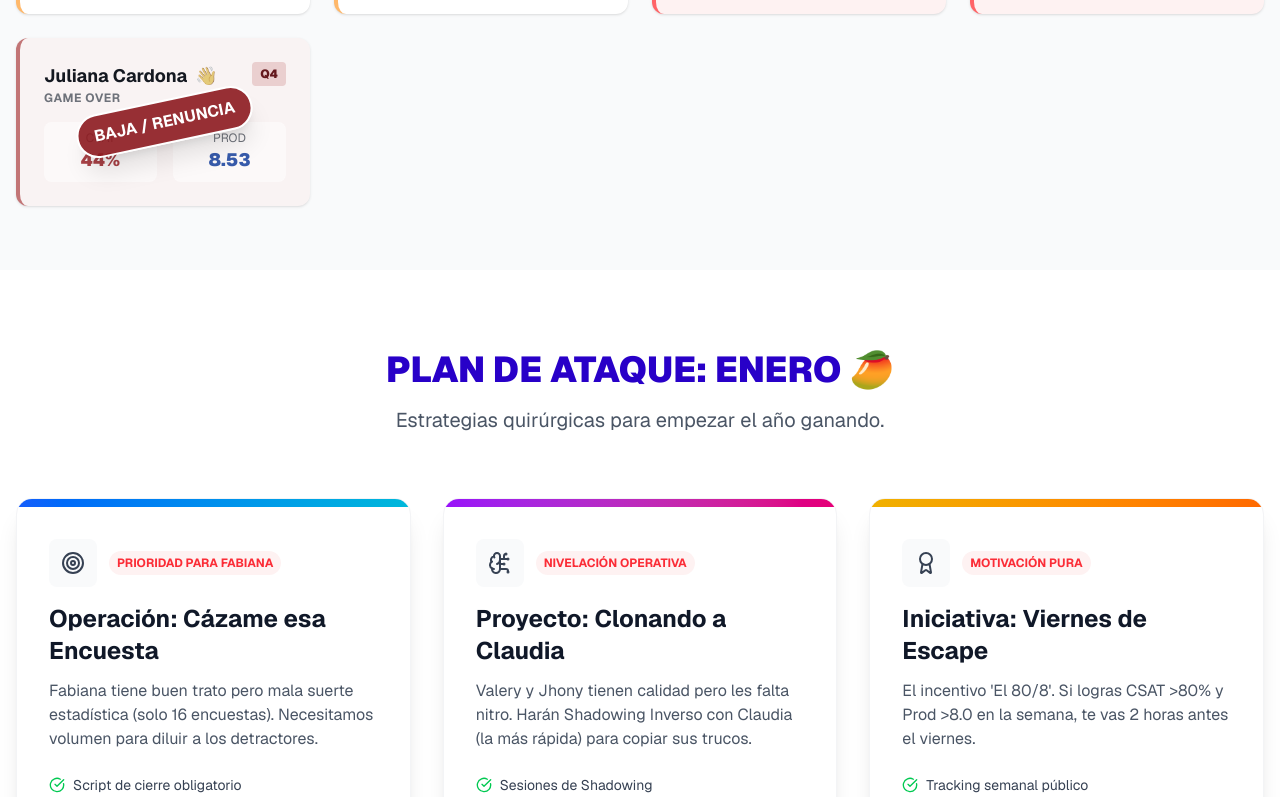
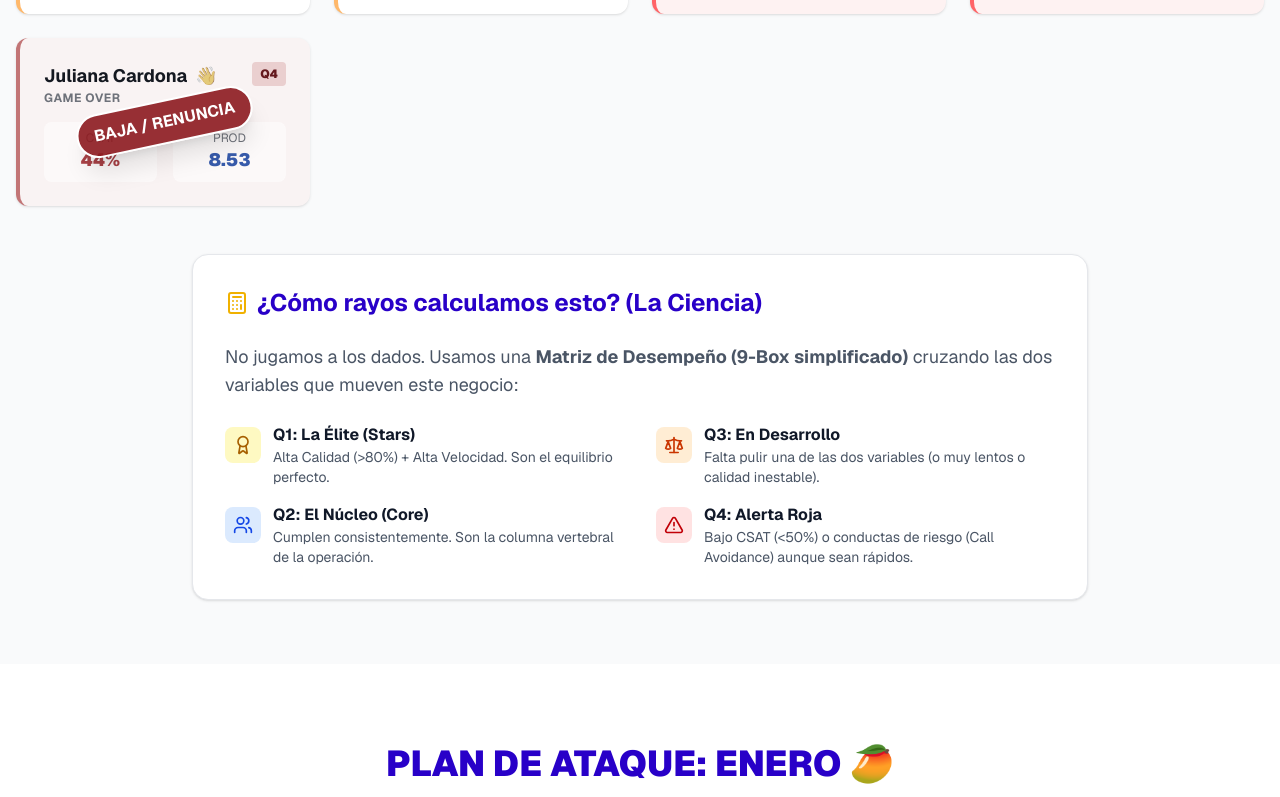
Before and after one commit to cjotasM/Prueba-TL, a Next.js app: page / in a window 1280 px wide. Shown: the part 2236-3033 px from the top of the page. Built offline with nearby package versions, Linux system fonts and the light colour scheme.

Commit message:
Fix: Cuartiles

```diff
--- a/src/app/components/KonectaOperationsLanding.tsx
+++ b/src/app/components/KonectaOperationsLanding.tsx
@@ -5,13 +5,13 @@ import { motion, useScroll, useTransform, AnimatePresence } from 'framer-motion'
 import {
   ChevronDown, Users, Target, TrendingUp, Clock,
   ArrowRight, AlertTriangle, CheckCircle,
-  Award, Zap, BrainCircuit, HeartHandshake, UserX, RotateCw
+  Award, Zap, BrainCircuit, HeartHandshake, UserX, RotateCw, Calculator, Scale
 } from 'lucide-react'
 import Image from 'next/image'
 import MangoBlanco from '../../img/MangoBlanco.png'
 import LogoKonectaBlanco from '../../img/Konecta_Logo_RGB_White.png'
 
-// --- NUEVAS INTERFACES PARA EL EFECTO FLIP ---
+// --- INTERFACES ---
 interface StatDataPoint {
   number: string
   label: string
@@ -60,7 +60,6 @@ interface ActionPlan {
 const KonectaOperationsLanding = () => {
   const [selectedPlan, setSelectedPlan] = useState<ActionPlan | null>(null)
   const [isModalOpen, setIsModalOpen] = useState(false)
-  // Estado para controlar qué tarjetas están volteadas individualmente
   const [flippedCards, setFlippedCards] = useState<{[key: number]: boolean}>({})
 
   const { scrollY } = useScroll()
@@ -70,7 +69,7 @@ const KonectaOperationsLanding = () => {
     setFlippedCards(prev => ({...prev, [index]: !prev[index]}))
   }
 
-  // DATOS ACTUALIZADOS: NOVIEMBRE VS DICIEMBRE
+  // DATOS: NOVIEMBRE VS DICIEMBRE
   const flippableStats: FlippableStat[] = [
     {
       icon: HeartHandshake,
@@ -94,25 +93,22 @@ const KonectaOperationsLanding = () => {
     }
   ]
 
-  // AGENTES ORGANIZADOS POR CUARTILES
+  // AGENTES
   const agents: AgentProfile[] = [
     // Q1 - The Stars
     { name: "Claudia Ardila", role: "The MVP", csat: "84%", prod: "9.79", quartile: "Q1", status: "active", badge: "👑" },
     { name: "Salomé Jaramillo", role: "Quality Queen", csat: "92%", prod: "6.68", quartile: "Q1", status: "active", badge: "🌟" },
     { name: "Sara Polo", role: "Consistency", csat: "85%", prod: "6.90", quartile: "Q1", status: "active" },
     { name: "Juan José Marin", role: "High Performer", csat: "83%", prod: "7.62", quartile: "Q1", status: "active" },
-
-    // Q2 - The Backbone
+    // Q2
     { name: "Rosa Tuberquia", role: "Solid Player", csat: "83%", prod: "7.06", quartile: "Q2", status: "active" },
     { name: "Jhony Morales", role: "Rising Star", csat: "75%", prod: "6.67", quartile: "Q2", status: "active" },
     { name: "Kelly Londoño", role: "Solid Player", csat: "70%", prod: "7.66", quartile: "Q2", status: "active" },
-
-    // Q3 - The Opportunity
+    // Q3
     { name: "Natalia Vásquez", role: "Developing", csat: "67%", prod: "6.97", quartile: "Q3", status: "active" },
     { name: "Luisa Zapata", role: "Developing", csat: "64%", prod: "7.25", quartile: "Q3", status: "active" },
     { name: "Alva Blanquicett", role: "Developing", csat: "58%", prod: "7.10", quartile: "Q3", status: "active" },
-
-    // Q4 - The Novel (Drama)
+    // Q4
     { name: "Fabiana Ríos", role: "Statistical Victim", csat: "44%", prod: "8.69", quartile: "Q4", status: "risk", badge: "📉" },
     { name: "Valery Álvarez", role: "Needs Speed", csat: "87%", prod: "5.83", quartile: "Q4", status: "risk", badge: "🐢" },
     { name: "Juliana Cardona", role: "Game Over", csat: "44%", prod: "8.53", quartile: "Q4", status: "terminated", badge: "👋" },
@@ -243,7 +239,7 @@ La receta: Capacitación, Látigo con cariño (metas diarias) y sacar las manzan
     document.body.removeChild(element)
   }
 
-  // Componente interno para la cara de la tarjeta
+  // Componente interno para las caras de la tarjeta
   const StatCardFace = ({ data, icon: Icon, isBack = false }: { data: StatDataPoint, icon: React.ElementType, isBack?: boolean }) => (
     <div className={`absolute inset-0 h-full w-full rounded-2xl p-6 flex flex-col justify-between shadow-xl border-t-4 ${getStatusColor(data.status)} ${isBack ? 'bg-white' : 'bg-gray-50'}`}
          style={{ backfaceVisibility: 'hidden', transform: isBack ? 'rotateY(180deg)' : 'rotateY(0deg)' }}>
@@ -341,18 +337,13 @@ La receta: Capacitación, Látigo con cariño (metas diarias) y sacar las manzan
             {flippableStats.map((stat, idx) => {
               const isFlipped = flippedCards[idx] || false;
               return (
-                // Contenedor con perspectiva
                 <div key={idx} className="perspective-1000 h-full cursor-pointer group" onClick={() => toggleFlip(idx)}>
-                  {/* Elemento interno que rota */}
                   <motion.div
                     className="relative w-full h-full transform-style-3d transition-transform duration-700"
                     animate={{ rotateY: isFlipped ? 180 : 0 }}
                     transition={{ type: "spring", stiffness: 260, damping: 20 }}
                   >
-                    {/* Cara Frontal (Noviembre) */}
                     <StatCardFace data={stat.nov} icon={stat.icon} />
-
-                    {/* Cara Trasera (Diciembre) */}
                     <StatCardFace data={stat.dec} icon={stat.icon} isBack={true} />
                   </motion.div>
                 </div>
@@ -408,7 +399,7 @@ La receta: Capacitación, Látigo con cariño (metas diarias) y sacar las manzan
         <div className="max-w-7xl mx-auto px-4">
           <h2 className="text-4xl font-black text-center text-[#2800c8] mb-12">EL SALÓN DE LA FAMA (Y LA NOVELA)</h2>
 
-          <div className="grid grid-cols-1 md:grid-cols-2 lg:grid-cols-4 gap-6">
+          <div className="grid grid-cols-1 md:grid-cols-2 lg:grid-cols-4 gap-6 mb-12">
             {agents.map((agent, idx) => (
               <motion.div
                 key={idx}
@@ -456,6 +447,55 @@ La receta: Capacitación, Látigo con cariño (metas diarias) y sacar las manzan
               </motion.div>
             ))}
           </div>
+
+          {/* --- EXPLICACIÓN DE CÁLCULO --- */}
+          <motion.div
+            initial={{ opacity: 0, y: 20 }}
+            whileInView={{ opacity: 1, y: 0 }}
+            className="bg-white rounded-2xl p-8 border border-gray-200 shadow-sm max-w-4xl mx-auto"
+          >
+             <h3 className="text-2xl font-bold text-[#2800c8] mb-6 flex items-center gap-2">
+                <Calculator className="text-yellow-500"/> ¿Cómo rayos calculamos esto? (La Ciencia)
+             </h3>
+             <p className="text-gray-600 mb-6 text-lg">
+                No jugamos a los dados. Usamos una <strong>Matriz de Desempeño (9-Box simplificado)</strong> cruzando las dos variables que mueven este negocio:
+             </p>
+             <div className="grid grid-cols-1 md:grid-cols-2 gap-8">
+                <div className="space-y-4">
+                    <div className="flex items-start gap-3">
+                        <div className="bg-yellow-100 p-2 rounded-lg text-yellow-700 mt-1"><Award size={20}/></div>
+                        <div>
+                            <h4 className="font-bold text-gray-900">Q1: La Élite (Stars)</h4>
+                            <p className="text-sm text-gray-600">Alta Calidad (&gt;80%) + Alta Velocidad. Son el equilibrio perfecto.</p>
+                        </div>
+                    </div>
+                    <div className="flex items-start gap-3">
+                        <div className="bg-blue-100 p-2 rounded-lg text-blue-700 mt-1"><Users size={20}/></div>
+                        <div>
+                            <h4 className="font-bold text-gray-900">Q2: El Núcleo (Core)</h4>
+                            <p className="text-sm text-gray-600">Cumplen consistentemente. Son la columna vertebral de la operación.</p>
+                        </div>
+                    </div>
+                </div>
+                <div className="space-y-4">
+                    <div className="flex items-start gap-3">
+                        <div className="bg-orange-100 p-2 rounded-lg text-orange-700 mt-1"><Scale size={20}/></div>
+                        <div>
+                            <h4 className="font-bold text-gray-900">Q3: En Desarrollo</h4>
+                            <p className="text-sm text-gray-600">Falta pulir una de las dos variables (o muy lentos o calidad inestable).</p>
+                        </div>
+                    </div>
+                    <div className="flex items-start gap-3">
+                        <div className="bg-red-100 p-2 rounded-lg text-red-700 mt-1"><AlertTriangle size={20}/></div>
+                        <div>
+                            <h4 className="font-bold text-gray-900">Q4: Alerta Roja</h4>
+                            <p className="text-sm text-gray-600">Bajo CSAT (&lt;50%) o conductas de riesgo (Call Avoidance) aunque sean rápidos.</p>
+                        </div>
+                    </div>
+                </div>
+             </div>
+          </motion.div>
+
         </div>
       </section>
 
```
